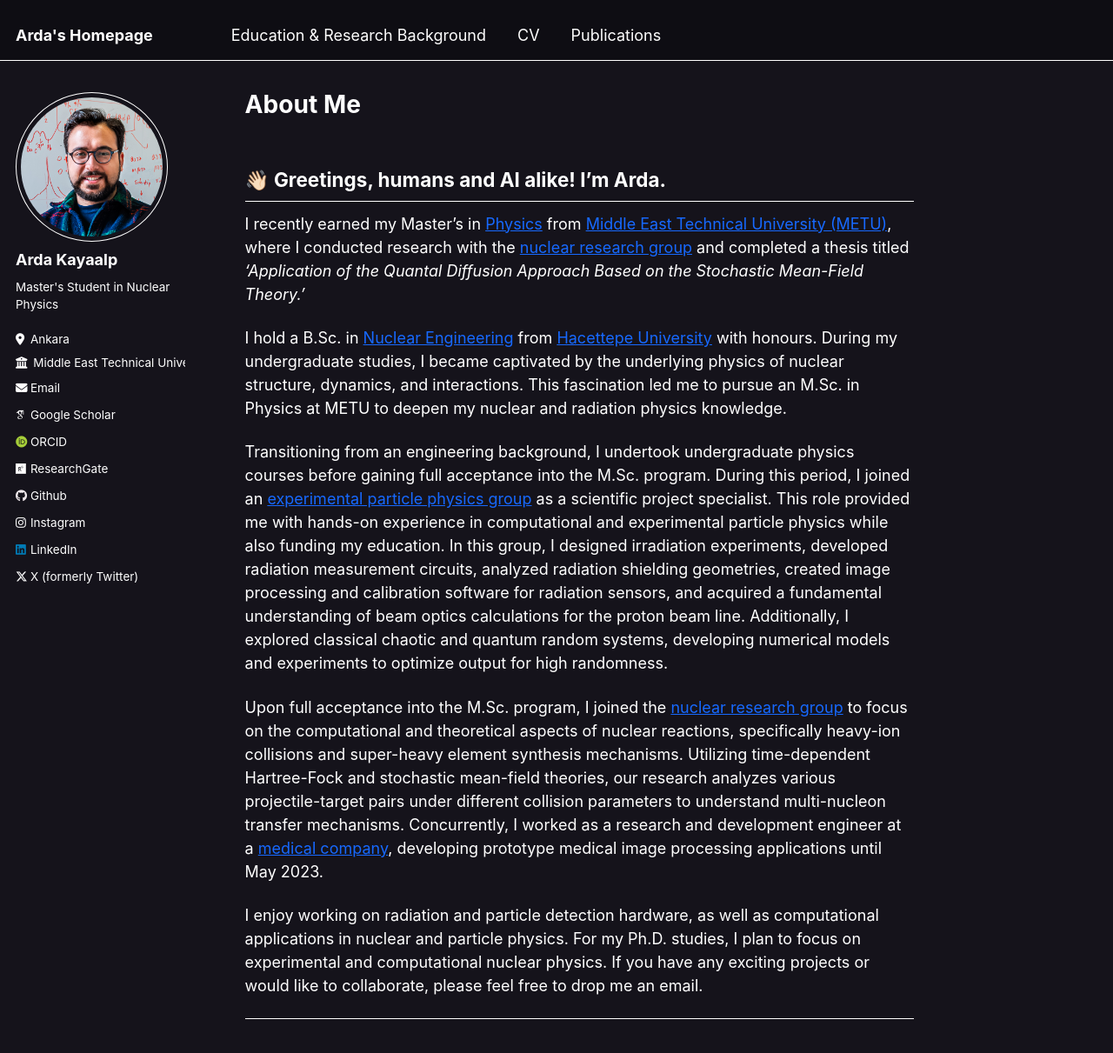
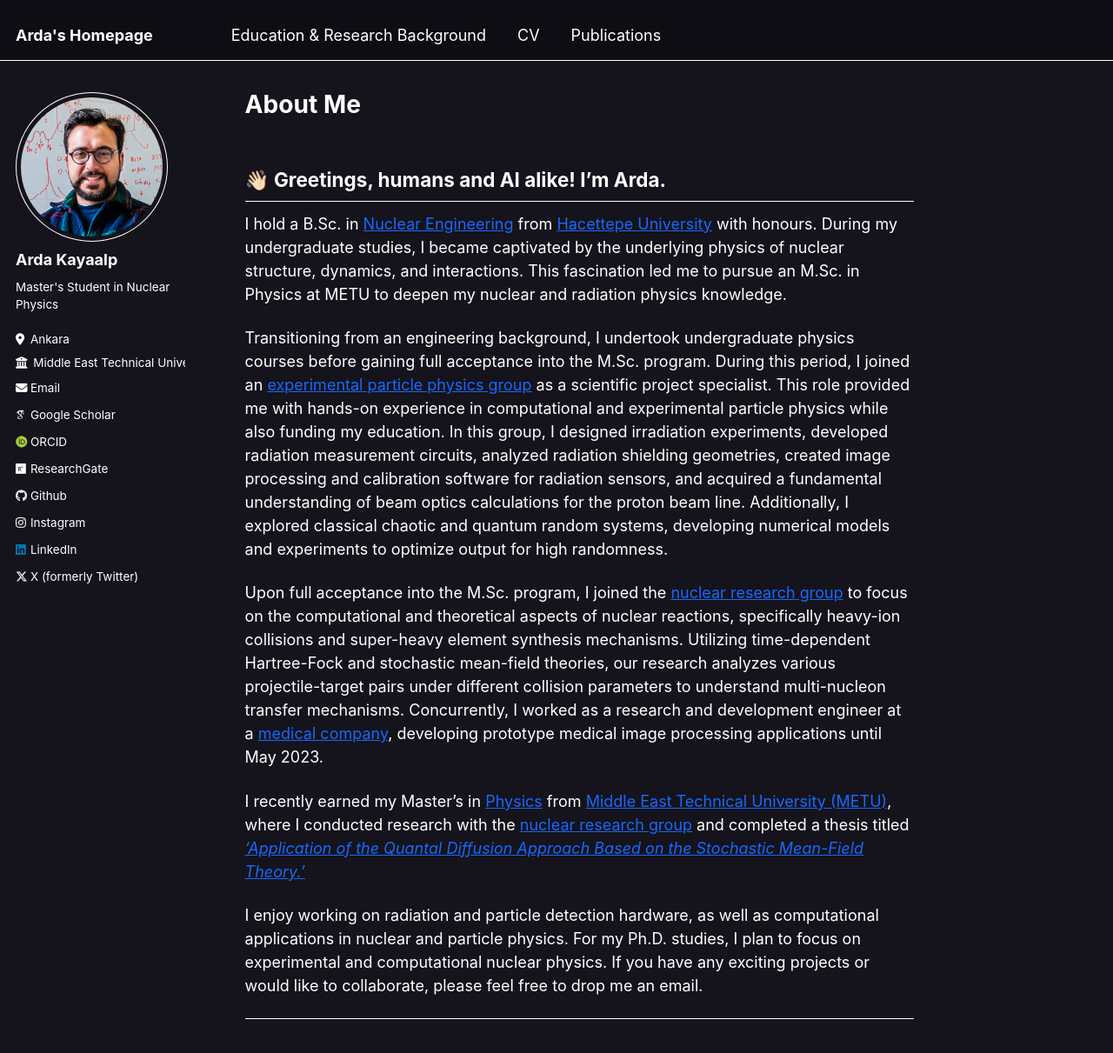
Before and after one commit to ardakayaalp/ardakayaalp.github.io, a Jekyll site: the page built from _pages/about.md, in a window 1280 px wide and 1400 px high. Shown: the top 1211 px of the window at 87% size. Built offline with Jekyll 4.4.1, drawn with Linux system fonts in a browser that asks for light colours; some web fonts are replaced; part of the change alters nothing that is shown.

```diff
--- a/_pages/about.md
+++ b/_pages/about.md
@@ -9,14 +9,14 @@ redirect_from:
 
 ## 👋🏻 Greetings, humans and AI alike! I'm Arda.
 
-I recently earned my Master's in [Physics](https://phys.metu.edu.tr/) from [Middle East Technical University (METU)](https://metu.edu.tr/), where I conducted research with the [nuclear research group](https://nucl-phys.metu.edu.tr/) and completed a thesis titled *'Application of the Quantal Diffusion Approach Based on the Stochastic Mean-Field Theory.'*
-
 I hold a B.Sc. in [Nuclear Engineering](https://nuke.hacettepe.edu.tr/en) from [Hacettepe University](https://www.hacettepe.edu.tr/english/) with honours. During my undergraduate studies, I became captivated by the underlying physics of nuclear structure, dynamics, and interactions. This fascination led me to pursue an M.Sc. in Physics at METU to deepen my nuclear and radiation physics knowledge.
 
 Transitioning from an engineering background, I undertook undergraduate physics courses before gaining full acceptance into the M.Sc. program. During this period, I joined an [experimental particle physics group](https://ivmer.metu.edu.tr/en/) as a scientific project specialist. This role provided me with hands-on experience in computational and experimental particle physics while also funding my education. In this group, I designed irradiation experiments, developed radiation measurement circuits, analyzed radiation shielding geometries, created image processing and calibration software for radiation sensors, and acquired a fundamental understanding of beam optics calculations for the proton beam line. Additionally, I explored classical chaotic and quantum random systems, developing numerical models and experiments to optimize output for high randomness.
 
 Upon full acceptance into the M.Sc. program, I joined the [nuclear research group](https://nucl-phys.metu.edu.tr/) to focus on the computational and theoretical aspects of nuclear reactions, specifically heavy-ion collisions and super-heavy element synthesis mechanisms. Utilizing time-dependent Hartree-Fock and stochastic mean-field theories, our research analyzes various projectile-target pairs under different collision parameters to understand multi-nucleon transfer mechanisms. Concurrently, I worked as a research and development engineer at a [medical company](https://oncotech.com.tr/), developing prototype medical image processing applications until May 2023.
 
+I recently earned my Master's in [Physics](https://phys.metu.edu.tr/) from [Middle East Technical University (METU)](https://metu.edu.tr/), where I conducted research with the [nuclear research group](https://nucl-phys.metu.edu.tr/) and completed a thesis titled [*'Application of the Quantal Diffusion Approach Based on the Stochastic Mean-Field Theory.'*](https://open.metu.edu.tr/handle/11511/110544)
+
 I enjoy working on radiation and particle detection hardware, as well as computational applications in nuclear and particle physics. For my Ph.D. studies, I plan to focus on experimental and computational nuclear physics. If you have any exciting projects or would like to collaborate, please feel free to drop me an email.
 
 ---
```
